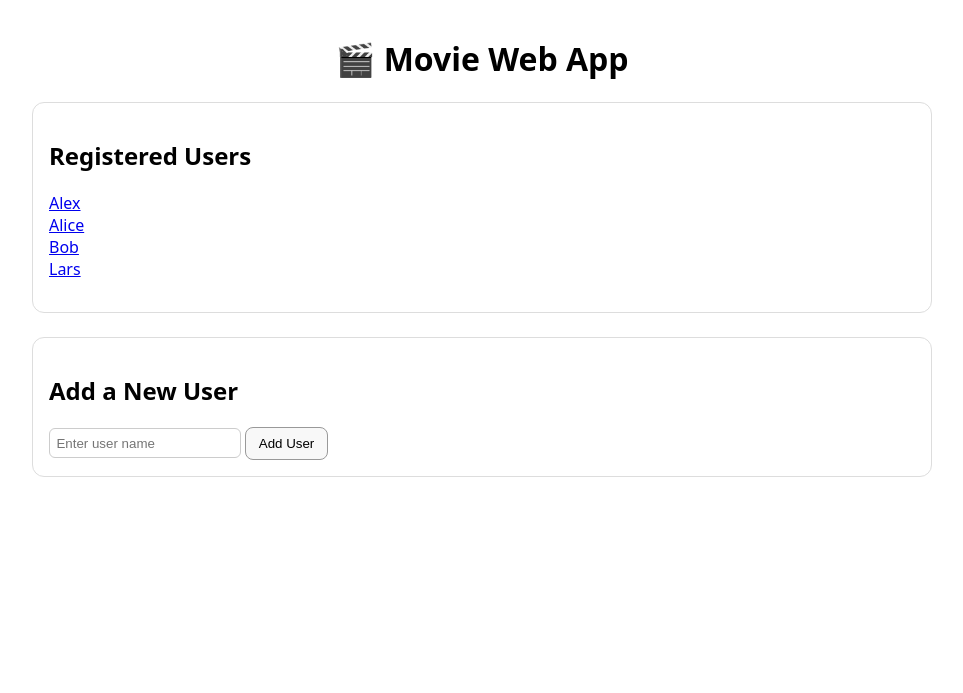
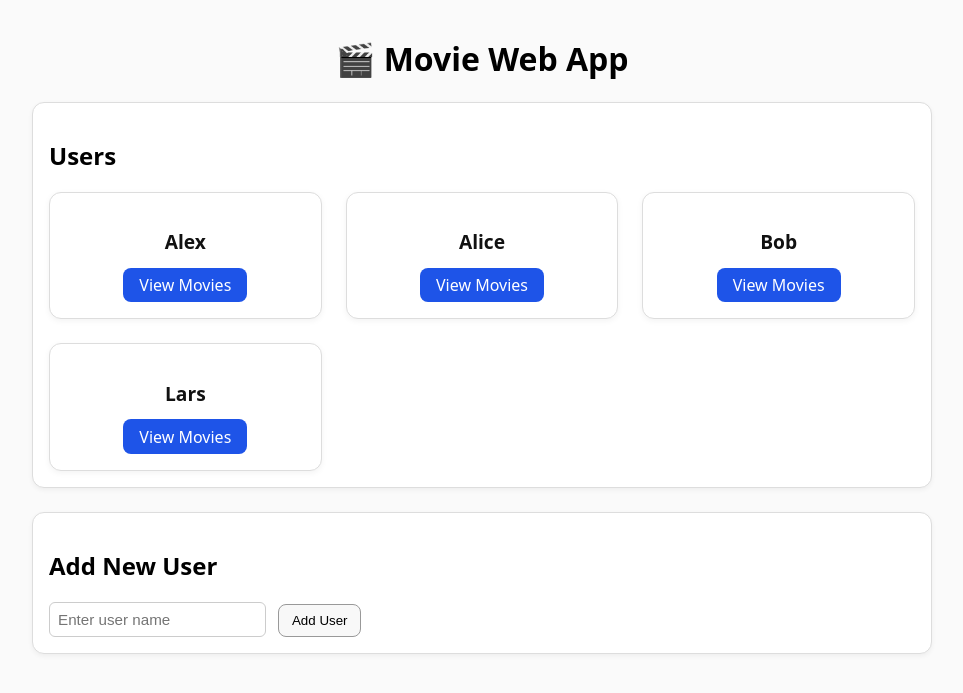
Before and after one commit to Wenz922/MoviWebApp, a Flask app: page / in a window 1280 px wide. Shown: the top 693 px of the page, without its empty margins (158-1121 px from the left). Run offline with Flask 3, Linux system fonts and the light colour scheme.

Commit message:
increased the layout for index and movies files with testing

```diff
--- a/static/styles.css
+++ b/static/styles.css
@@ -1,8 +1,10 @@
+/* ---------- Global layout ---------- */
 body {
     font-family: system-ui, sans-serif;
     margin: 0 auto;
     max-width: 900px;
     padding: 1rem;
+    background: #fafafa;
 }
 
 header {
@@ -16,14 +18,17 @@ header {
     border-radius: 12px;
     padding: 1rem;
     margin-bottom: 1.5rem;
+    box-shadow: 0 2px 5px rgba(0, 0, 0, 0.05);
 }
 
+/* ---------- Buttons ---------- */
 button {
-    padding: .5rem .8rem;
+    padding: 0.5rem 0.8rem;
     border-radius: 8px;
     border: 1px solid #999;
     background: #f8f8f8;
     cursor: pointer;
+    transition: background 0.2s;
 }
 
 button:hover {
@@ -36,37 +41,35 @@ button.danger {
     color: #900;
 }
 
-input[type="text"], input[type="number"] {
-    padding: .4rem;
+button.danger:hover {
+    background: #ffd6d6;
+}
+
+.update-btn {
+    background: #e7f4ff;
+    border: 1px solid #99c7f5;
+    border-radius: 6px;
+    padding: 0.4rem 0.8rem;
+}
+
+.update-btn:hover {
+    background: #d8ebff;
+}
+
+/* ---------- Inputs ---------- */
+input[type="text"],
+input[type="number"] {
+    padding: 0.2rem;
     border-radius: 6px;
     border: 1px solid #ccc;
+    font-size: 0.95rem;
 }
 
-ul {
-    list-style: none;
-    padding: 0;
-}
-
-.movie-list {
-    display: grid;
-    gap: 1rem;
-}
-
-.movie-item {
-    display: flex;
-    gap: 1rem;
-    align-items: flex-start;
-}
-
-.movie-item img {
-    width: 100px;
+/* ---------- Flash messages ---------- */
+.flash {
+    padding: 0.5rem 0.8rem;
     border-radius: 8px;
-}
-
-.flash {
-    padding: .5rem .8rem;
-    border-radius: 8px;
-    margin: .3rem 0;
+    margin: 0.3rem 0;
 }
 
 .flash.success {
@@ -79,6 +82,7 @@ ul {
     border: 1px solid #ffb7b7;
 }
 
+/* ---------- Navigation ---------- */
 .back-link {
     display: inline-block;
     margin-bottom: 1rem;
@@ -89,3 +93,180 @@ ul {
 .back-link:hover {
     text-decoration: underline;
 }
+
+/* ---------- Add movie form ---------- */
+.add-form input[type="text"],
+.add-form input[type="number"] {
+    margin-right: 0.5rem;
+    padding: 0.4rem;
+    border-radius: 6px;
+    border: 1px solid #ccc;
+}
+
+/* ---------- Movie list styling ---------- */
+.movie-list {
+    list-style: none;
+    padding: 0;
+    display: grid;
+    gap: 1.5rem;
+}
+
+/* Each movie box */
+.movie-card {
+    display: flex;
+    gap: 1rem;
+    padding: 1rem;
+    border: 1px solid #ddd;
+    border-radius: 12px;
+    background: #fff;
+    box-shadow: 0 2px 6px rgba(0, 0, 0, 0.05);
+    align-items: flex-start;
+}
+
+/* Poster image */
+.movie-poster {
+    width: 140px;
+    height: auto;
+    border-radius: 8px;
+    object-fit: cover;
+}
+
+/* Movie details */
+.movie-details {
+    flex: 1;
+}
+
+.movie-details h3 {
+    margin: 0;
+    font-size: 1.5rem;
+}
+
+.movie-details p {
+    margin: 0.3rem 0;
+    color: #333;
+}
+
+/* ---------- Rating / Notes / Buttons layout ---------- */
+.movie-form {
+    margin-top: 0.6rem;
+}
+
+.form-row {
+    margin-bottom: 0.5rem;
+}
+
+.form-row label {
+    display: block;
+    font-weight: 500;
+    margin-bottom: 0.2rem;
+}
+
+.form-row input[type="number"],
+.form-row input[type="text"] {
+    width: 20%;
+    max-width: 350px;
+}
+
+.movie-form textarea {
+  width: 30%;
+  max-width: 500px;
+  min-height: 50px;
+  padding: 0.2rem;
+  border: 1px solid #ccc;
+  border-radius: 6px;
+  font-family: inherit;
+  font-size: 0.95rem;
+  resize: vertical; /* allow user to resize vertically */
+}
+
+/* Buttons below notes, same line */
+.button-row {
+    display: flex;
+    gap: 0.6rem;
+    margin-top: 0.6rem;
+}
+
+/* Delete form */
+.delete-inline {
+    display: inline;
+}
+
+/* ---------- Responsive adjustments ---------- */
+@media (max-width: 600px) {
+    .movie-card {
+        flex-direction: column;
+        align-items: center;
+        text-align: center;
+    }
+
+    .movie-poster {
+        width: 100%;
+        max-width: 240px;
+    }
+
+    .form-row input {
+        max-width: 100%;
+    }
+
+    .button-row {
+        justify-content: center;
+    }
+}
+
+/* ---------- User cards on index page ---------- */
+.user-grid {
+    display: grid;
+    grid-template-columns: repeat(auto-fit, minmax(200px, 1fr));
+    gap: 1.5rem;
+    margin-top: 1rem;
+}
+
+.user-card {
+    background: #fff;
+    border: 1px solid #ddd;
+    border-radius: 12px;
+    padding: 1rem;
+    text-align: center;
+    box-shadow: 0 2px 6px rgba(0, 0, 0, 0.05);
+    transition: transform 0.2s ease, box-shadow 0.2s ease;
+}
+
+.user-card:hover {
+    transform: translateY(-3px);
+    box-shadow: 0 4px 10px rgba(0, 0, 0, 0.1);
+}
+
+.user-card h3 {
+    font-size: 1.2rem;
+    margin-bottom: 0.8rem;
+    color: #111;
+}
+
+.view-btn {
+    display: inline-block;
+    background: #1e54e8;
+    color: white;
+    padding: 0.4rem 1rem;
+    border-radius: 8px;
+    text-decoration: none;
+    font-weight: 500;
+    transition: background 0.2s;
+}
+
+.view-btn:hover {
+    background: #1747c0;
+}
+
+.add-user-form {
+    margin-top: 1rem;
+}
+
+.add-user-form input {
+    padding: 0.5rem;
+    border-radius: 6px;
+    border: 1px solid #ccc;
+}
+
+.add-user-form button {
+    margin-left: 0.5rem;
+}
--- a/templates/index.html
+++ b/templates/index.html
@@ -3,24 +3,25 @@
 
 {% block content %}
 <section class="card">
-    <h2>Registered Users</h2>
+    <h2>Users</h2>
 
     {% if users %}
-        <ul class="user-list">
-            {% for user in users %}
-                <li>
-                    <a href="{{ url_for('user_movies', user_id=user.id) }}">{{ user.name }}</a>
-                </li>
-            {% endfor %}
-        </ul>
+    <div class="user-grid">
+        {% for user in users %}
+        <div class="user-card">
+            <h3>{{ user.name }}</h3>
+            <a href="{{ url_for('user_movies', user_id=user.id) }}" class="view-btn">View Movies</a>
+        </div>
+        {% endfor %}
+    </div>
     {% else %}
         <p>No users yet. Add one below!</p>
     {% endif %}
 </section>
 
 <section class="card">
-    <h2>Add a New User</h2>
-    <form action="{{ url_for('create_user') }}" method="POST">
+    <h2>Add New User</h2>
+    <form action="{{ url_for('create_user') }}" method="POST" class="add-user-form">
         <input type="text" name="name" placeholder="Enter user name" required>
         <button type="submit">Add User</button>
     </form>
```
Also changed, not shown: templates/movies.html (+23 -18 lines), data/movies.sqlite.
